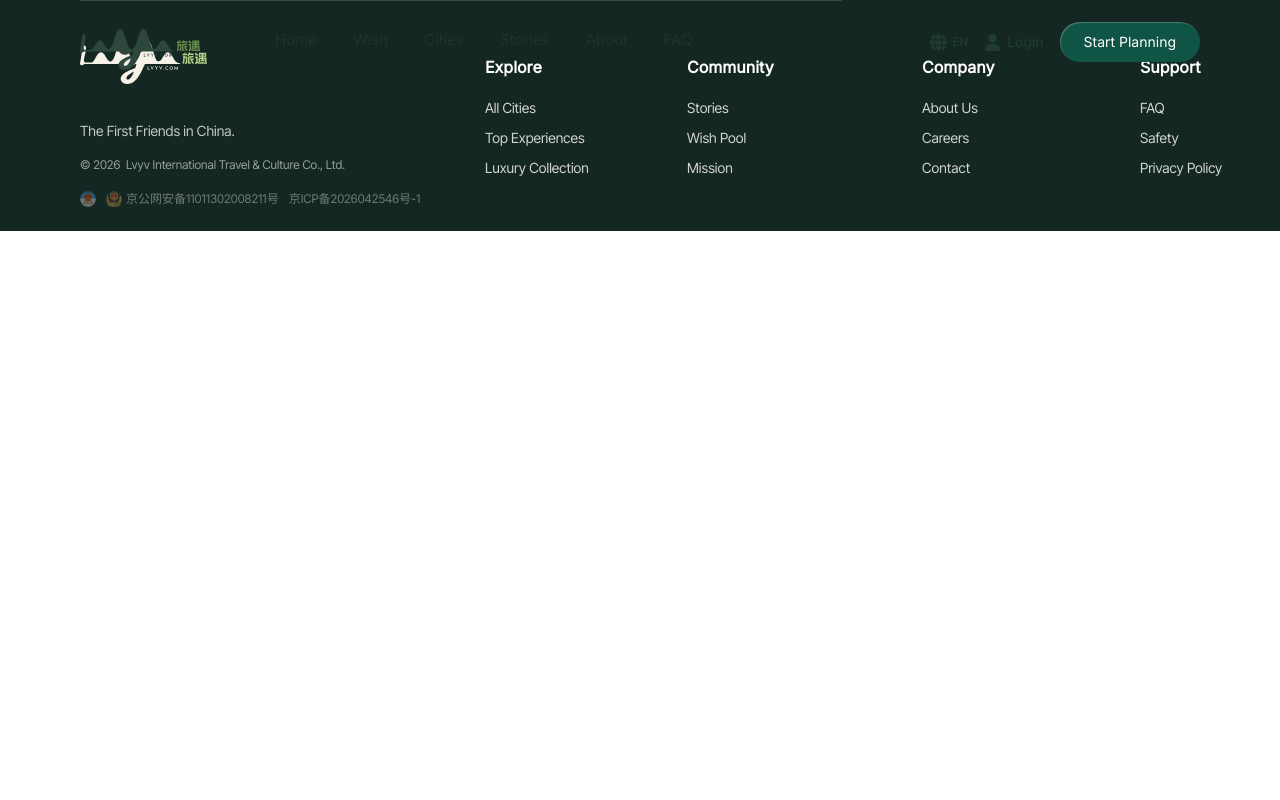
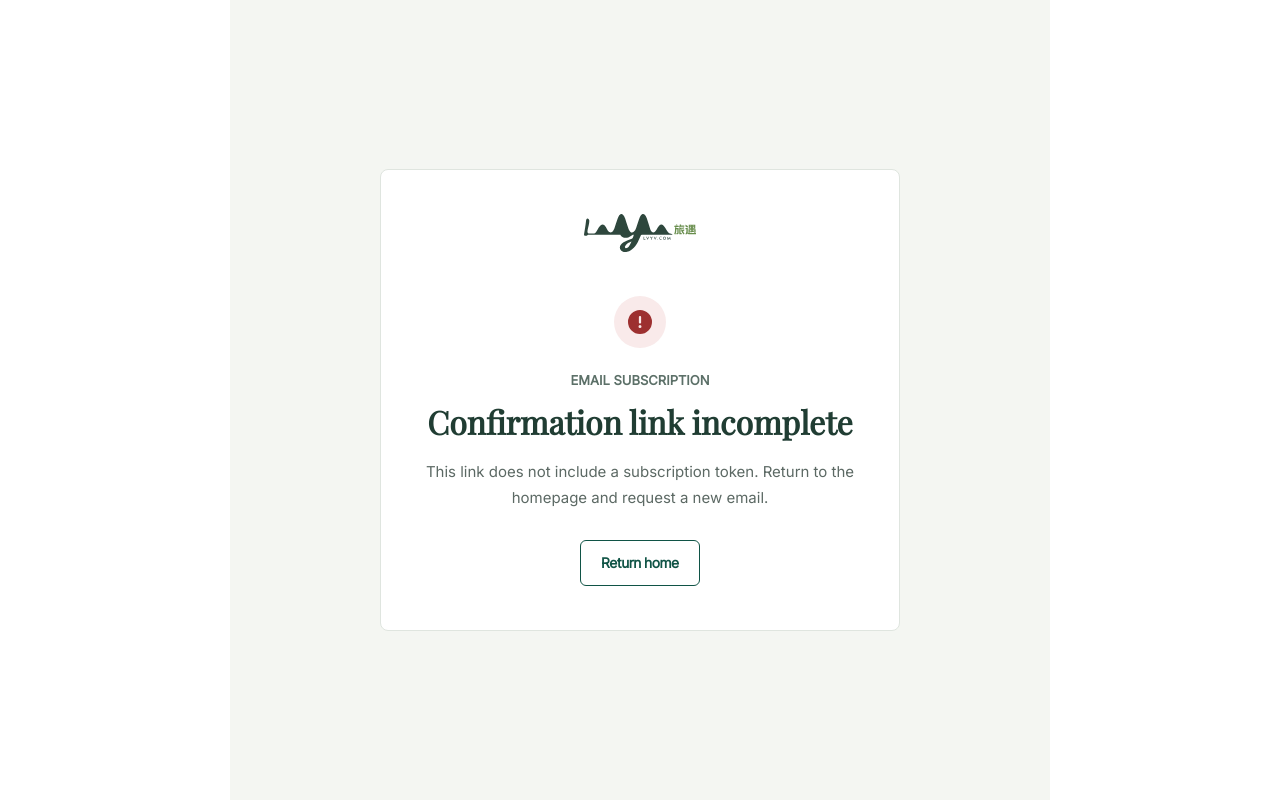
Before and after one commit to zuoyy/lvyv-web, a Nuxt app: page /email/subscribe in a window 1280 px wide. Built offline with nearby package versions, Linux system fonts and the light colour scheme; a web font is replaced by a local one.

Commit message:
邮件匿名订阅

```diff
--- a/app/assets/css/design-overrides.css
+++ b/app/assets/css/design-overrides.css
@@ -1021,6 +1021,7 @@ a {
     max-width: 1280px;
     height: 303px;
     display: block;
+    container-type: inline-size;
   }
 
   .newsletter-signup h3 {
@@ -1099,9 +1100,11 @@ a {
   .social-links {
     position: absolute;
     top: 125px;
-    left: -501px;
+    left: calc(658px - 100cqw);
+    width: 489px;
     gap: 24px;
     align-items: center;
+    justify-content: center;
     z-index: 2;
   }
 
@@ -1500,7 +1503,9 @@ a {
   .social-links {
     position: relative !important;
     top: auto !important;
+    left: auto !important;
     right: auto !important;
+    width: auto !important;
     display: flex !important;
     justify-content: center !important;
     gap: 20px !important;
@@ -1575,6 +1580,10 @@ a {
 }
 
 @media (max-width: 560px) {
+  .social-links {
+    gap: 14px !important;
+  }
+
   .hero-section {
     min-height: 680px;
   }
--- a/app/components/profile/Settings.vue
+++ b/app/components/profile/Settings.vue
@@ -67,11 +67,11 @@
 <script setup lang="ts">
 import { reactive, ref } from 'vue'
 
-type NotificationKey = 'ENGAGEMENT' | 'POINTS' | 'COMMENTS' | 'MARKETING'
+type NotificationKey = 'POINTS' | 'MARKETING'
 
 const auth = useMemberAuth()
 const selectedLanguage = ref('en-US')
-const emailNotifications = reactive<Record<NotificationKey, boolean>>({ ENGAGEMENT: true, POINTS: true, COMMENTS: true, MARKETING: false })
+const emailNotifications = reactive<Record<NotificationKey, boolean>>({ POINTS: true, MARKETING: false })
 const tripVisibility = ref(true)
 const loading = ref(true)
 const saving = ref(false)
@@ -80,9 +80,7 @@ const error = ref(false)
 const originalSettings = reactive({ selectedLanguage: 'en-US', notifications: { ...emailNotifications }, tripVisibility: true })
 
 const notificationOptions: { key: NotificationKey; title: string; description: string }[] = [
-  { key: 'ENGAGEMENT', title: 'Journey updates', description: 'Planning reminders and important trip changes.' },
   { key: 'POINTS', title: 'Points & rewards', description: 'Point balance changes and new reward levels.' },
-  { key: 'COMMENTS', title: 'Community activity', description: 'Replies and interactions from other travellers.' },
   { key: 'MARKETING', title: 'Newsletter', description: 'Selected stories, travel ideas and Lvyv news.' },
 ]
 
--- /dev/null
+++ b/app/composables/useNewsletterSubscription.ts
@@ -0,0 +1,36 @@
+interface NewsletterApiResult<T> {
+  code: number
+  msg?: string
+  data: T
+}
+
+export type NewsletterRequestStatus = 'CONFIRMATION_SENT' | 'ALREADY_SUBSCRIBED'
+export type NewsletterConfirmStatus = 'SUBSCRIBED' | 'ALREADY_SUBSCRIBED'
+
+export const useNewsletterSubscription = () => {
+  const config = useRuntimeConfig()
+
+  const request = async <T>(path: string, body: Record<string, unknown>) => {
+    try {
+      const response = await $fetch<NewsletterApiResult<T>>(path, {
+        baseURL: config.public.apiBase as string,
+        method: 'POST',
+        body
+      })
+      if (response.code !== 200) throw new Error(response.msg || 'Request failed')
+      return response.data
+    } catch (error: any) {
+      const message = error?.data?.msg || error?.response?._data?.msg || error?.message
+      throw new Error(message || 'Unable to update your newsletter subscription')
+    }
+  }
+
+  return {
+    subscribe: (email: string) => request<{ status: NewsletterRequestStatus }>('/mail/newsletter/subscribe', {
+      email,
+      locale: import.meta.client ? navigator.language : 'en-US',
+      timezone: detectMemberTimeZone()
+    }),
+    confirm: (token: string) => request<{ status: NewsletterConfirmStatus }>('/mail/newsletter/confirm', { token })
+  }
+}
--- /dev/null
+++ b/app/pages/email/subscribe.vue
@@ -0,0 +1,153 @@
+<template>
+  <main class="newsletter-confirm-page">
+    <section class="newsletter-confirm-panel" aria-live="polite">
+      <NuxtLink to="/" class="newsletter-confirm-logo" aria-label="Lvyv home">
+        <img src="/images/common/logo-header.svg" alt="Lvyv">
+      </NuxtLink>
+
+      <span class="newsletter-confirm-icon" :class="{ error: !loading && !success }" aria-hidden="true">
+        <font-awesome-icon :icon="['fas', loading ? 'envelope' : success ? 'circle-check' : 'circle-exclamation']" />
+      </span>
+      <p class="newsletter-confirm-kicker">Email subscription</p>
+      <h1>{{ title }}</h1>
+      <p class="newsletter-confirm-message">{{ message }}</p>
+
+      <div v-if="!loading" class="newsletter-confirm-actions">
+        <NuxtLink v-if="success" to="/wish" class="newsletter-confirm-primary">Start planning</NuxtLink>
+        <NuxtLink to="/" class="newsletter-confirm-secondary">Return home</NuxtLink>
+      </div>
+    </section>
+  </main>
+</template>
+
+<script setup lang="ts">
+definePageMeta({ layout: 'auth' })
+useNoIndex()
+
+const route = useRoute()
+const newsletter = useNewsletterSubscription()
+const loading = ref(true)
+const success = ref(false)
+const title = ref('Confirming your subscription...')
+const message = ref('Please wait while we confirm your email preferences.')
+
+onMounted(async () => {
+  const token = typeof route.query.token === 'string' ? route.query.token : ''
+  if (!token) {
+    loading.value = false
+    title.value = 'Confirmation link incomplete'
+    message.value = 'This link does not include a subscription token. Return to the homepage and request a new email.'
+    return
+  }
+
+  try {
+    const result = await newsletter.confirm(token)
+    success.value = true
+    title.value = result.status === 'ALREADY_SUBSCRIBED' ? 'You are already subscribed' : 'Subscription confirmed'
+    message.value = 'Travel inspiration, hidden stories and selected LVYV updates can now reach your inbox.'
+  } catch (error) {
+    title.value = 'Unable to confirm subscription'
+    message.value = error instanceof Error ? error.message : 'This confirmation link is invalid or expired.'
+  } finally {
+    loading.value = false
+  }
+})
+</script>
+
+<style scoped>
+.newsletter-confirm-page {
+  display: grid;
+  min-height: 100svh;
+  place-items: center;
+  padding: 32px 20px;
+  background: #f4f6f2;
+  color: #203d33;
+}
+
+.newsletter-confirm-panel {
+  width: min(100%, 520px);
+  padding: 44px;
+  border: 1px solid #dfe5df;
+  border-radius: 8px;
+  background: #fff;
+  text-align: center;
+}
+
+.newsletter-confirm-logo img {
+  width: 112px;
+  height: auto;
+}
+
+.newsletter-confirm-icon {
+  display: grid;
+  width: 52px;
+  height: 52px;
+  place-items: center;
+  margin: 36px auto 22px;
+  border-radius: 50%;
+  background: #e8f3e5;
+  color: #105446;
+  font-size: 24px;
+}
+
+.newsletter-confirm-icon.error {
+  background: #f9eaea;
+  color: #9d3030;
+}
+
+.newsletter-confirm-kicker {
+  margin: 0;
+  color: #5c7068;
+  font-size: 13px;
+  font-weight: 700;
+  text-transform: uppercase;
+}
+
+h1 {
+  margin: 12px 0 0;
+  font-family: var(--font-heading);
+  font-size: 32px;
+  line-height: 1.2;
+}
+
+.newsletter-confirm-message {
+  margin: 18px auto 0;
+  color: #5c6964;
+  font-size: 15px;
+  line-height: 1.7;
+}
+
+.newsletter-confirm-actions {
+  display: flex;
+  justify-content: center;
+  gap: 12px;
+  margin-top: 30px;
+}
+
+.newsletter-confirm-actions a {
+  display: inline-flex;
+  min-height: 46px;
+  align-items: center;
+  justify-content: center;
+  padding: 0 20px;
+  border: 1px solid #105446;
+  border-radius: 6px;
+  font-size: 14px;
+  font-weight: 700;
+}
+
+.newsletter-confirm-primary {
+  background: #105446;
+  color: #cff380;
+}
+
+.newsletter-confirm-secondary {
+  color: #105446;
+}
+
+@media (max-width: 560px) {
+  .newsletter-confirm-panel { padding: 34px 22px; }
+  .newsletter-confirm-actions { flex-direction: column; }
+  h1 { font-size: 28px; }
+}
+</style>
--- a/app/pages/index.vue
+++ b/app/pages/index.vue
@@ -175,19 +175,48 @@
           <p>Subscribe for travel inspiration,<br>updates, and special offers.</p>
           <div class="signup-capsule">
             <form id="newsletterForm" class="signup-form-inline" @submit.prevent="handleSubscribe">
-              <input v-model="newsletterEmail" type="email" placeholder="Enter your email" required class="input-email-capsule">
-              <button type="submit" class="btn-subscribe-capsule">Subscribe</button>
+              <input
+                v-model="newsletterEmail"
+                type="email"
+                placeholder="Enter your email"
+                autocomplete="email"
+                maxlength="254"
+                required
+                class="input-email-capsule"
+                :aria-describedby="newsletterMessage ? 'newsletter-feedback' : undefined"
+                :aria-invalid="newsletterState === 'error'"
+                @input="resetNewsletterFeedback"
+              >
+              <button
+                type="submit"
+                class="btn-subscribe-capsule"
+                :disabled="newsletterSubmitting || newsletterResolved"
+              >
+                {{ newsletterButtonLabel }}
+              </button>
             </form>
+          </div>
+          <div
+            v-if="newsletterMessage"
+            id="newsletter-feedback"
+            class="newsletter-feedback"
+            :class="{ error: newsletterState === 'error' }"
+            role="status"
+          >
+            <font-awesome-icon :icon="['fas', newsletterState === 'error' ? 'circle-exclamation' : 'circle-check']" aria-hidden="true" />
+            <span>{{ newsletterMessage }}</span>
           </div>
         </div>
 
         <div class="slogan-visual">
           <img src="/images/common/footer-slogan.svg" alt="Go, meet someone." class="slogan-text">
           <div class="social-links">
-            <a href="#" aria-label="Facebook"><font-awesome-icon :icon="['fab', 'facebook']" aria-hidden="true" /></a>
-            <a href="#" aria-label="Pinterest"><font-awesome-icon :icon="['fab', 'pinterest']" aria-hidden="true" /></a>
-            <a href="#" aria-label="Instagram"><font-awesome-icon :icon="['fab', 'instagram']" aria-hidden="true" /></a>
-            <a href="#" aria-label="Twitter"><font-awesome-icon :icon="['fab', 'twitter']" aria-hidden="true" /></a>
+            <a href="https://www.facebook.com/share/1GL3GD5YAS" target="_blank" rel="noopener noreferrer" aria-label="Facebook"><font-awesome-icon :icon="['fab', 'facebook']" aria-hidden="true" /></a>
+            <a href="https://pin.it/3S1tpsiOy" target="_blank" rel="noopener noreferrer" aria-label="Pinterest"><font-awesome-icon :icon="['fab', 'pinterest']" aria-hidden="true" /></a>
+            <a href="https://www.instagram.com/lvyvofficial" target="_blank" rel="noopener noreferrer" aria-label="Instagram"><font-awesome-icon :icon="['fab', 'instagram']" aria-hidden="true" /></a>
+            <a href="https://x.com/lvyvofficial" target="_blank" rel="noopener noreferrer" aria-label="X"><font-awesome-icon :icon="['fab', 'twitter']" aria-hidden="true" /></a>
+            <a href="https://www.tiktok.com/@lvyvofficial" target="_blank" rel="noopener noreferrer" aria-label="TikTok"><font-awesome-icon :icon="['fab', 'tiktok']" aria-hidden="true" /></a>
+            <a href="https://www.reddit.com/user/LvyvOfficial/" target="_blank" rel="noopener noreferrer" aria-label="Reddit"><font-awesome-icon :icon="['fab', 'reddit']" aria-hidden="true" /></a>
           </div>
         </div>
       </div>
@@ -322,11 +351,36 @@ const stories = [
 ] as const
 
 const newsletterEmail = ref('')
+const newsletterState = ref<'idle' | 'submitting' | 'confirmation_sent' | 'already_subscribed' | 'error'>('idle')
+const newsletter = useNewsletterSubscription()
+const newsletterSubmitting = computed(() => newsletterState.value === 'submitting')
+const newsletterResolved = computed(() => ['confirmation_sent', 'already_subscribed'].includes(newsletterState.value))
+const newsletterButtonLabel = computed(() => {
+  if (newsletterState.value === 'submitting') return 'Sending...'
+  if (newsletterState.value === 'confirmation_sent') return 'Email sent'
+  if (newsletterState.value === 'already_subscribed') return 'Subscribed'
+  return 'Subscribe'
+})
+const newsletterMessage = computed(() => {
+  if (newsletterState.value === 'confirmation_sent') return 'If confirmation is needed, check your inbox within 24 hours.'
+  if (newsletterState.value === 'already_subscribed') return 'This email is already subscribed.'
+  if (newsletterState.value === 'error') return 'We could not start your subscription. Please try again.'
+  return ''
+})
 
-const handleSubscribe = () => {
-  if (!newsletterEmail.value) return
-  window.alert(`Thank you for subscribing, ${newsletterEmail.value}!`)
-  newsletterEmail.value = ''
+const resetNewsletterFeedback = () => {
+  if (newsletterState.value !== 'submitting') newsletterState.value = 'idle'
+}
+
+const handleSubscribe = async () => {
+  if (!newsletterEmail.value.trim() || newsletterSubmitting.value) return
+  newsletterState.value = 'submitting'
+  try {
+    const result = await newsletter.subscribe(newsletterEmail.value.trim())
+    newsletterState.value = result.status === 'ALREADY_SUBSCRIBED' ? 'already_subscribed' : 'confirmation_sent'
+  } catch {
+    newsletterState.value = 'error'
+  }
 }
 
 const activeBg = ref(0)
@@ -497,6 +551,32 @@ html.home-scroll-snap .footer {
   background: #fff;
   color: var(--home-ink);
   overflow-x: clip;
+}
+
+.btn-subscribe-capsule:disabled {
+  cursor: default;
+  opacity: .72;
+}
+
+.newsletter-feedback {
+  position: absolute;
+  top: 166px;
+  left: 316px;
+  display: flex;
+  width: 410px;
+  align-items: center;
+  gap: 8px;
+  color: #cff380;
+  font-size: 13px;
+  line-height: 1.4;
+}
+
+.newsletter-feedback.error {
+  color: #ffb7b7;
+}
+
+.newsletter-feedback svg {
+  flex: 0 0 auto;
 }
 
 .home-shell {
@@ -1392,6 +1472,15 @@ html.home-scroll-snap .footer {
     margin-top: 18px;
   }
 
+  .newsletter-feedback {
+    position: static;
+    width: min(100%, 420px);
+    justify-content: center;
+    margin-top: 12px;
+    padding: 0 8px;
+    font-size: 12px;
+  }
+
 }
 
 @media (prefers-reduced-motion: reduce) {
--- a/app/plugins/fontawesome.ts
+++ b/app/plugins/fontawesome.ts
@@ -55,6 +55,8 @@ import {
   faGoogle,
   faInstagram,
   faPinterest,
+  faReddit,
+  faTiktok,
   faTwitter
 } from '@fortawesome/free-brands-svg-icons'
 
@@ -101,11 +103,13 @@ library.add(
   faPlay,
   faPlus,
   faPenToSquare,
+  faReddit,
   faRoute,
   faScaleBalanced,
   faShieldHalved,
   faTrashCan,
   faTicketSimple,
+  faTiktok,
   faTriangleExclamation,
   faUtensils,
   faTwitter,
```
Also changed, not shown: app/pages/email/preferences.vue (+1 -1 lines).
